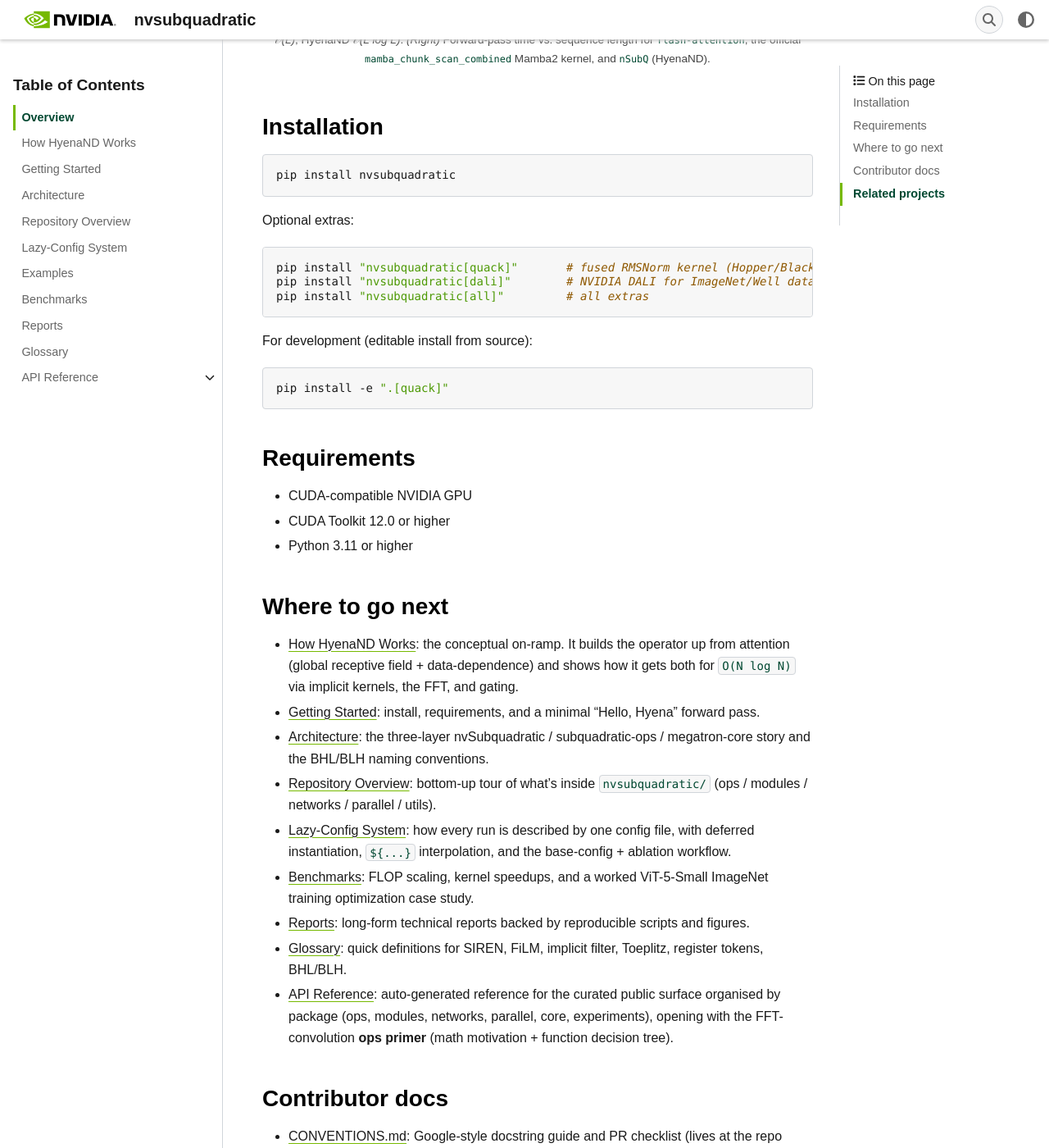
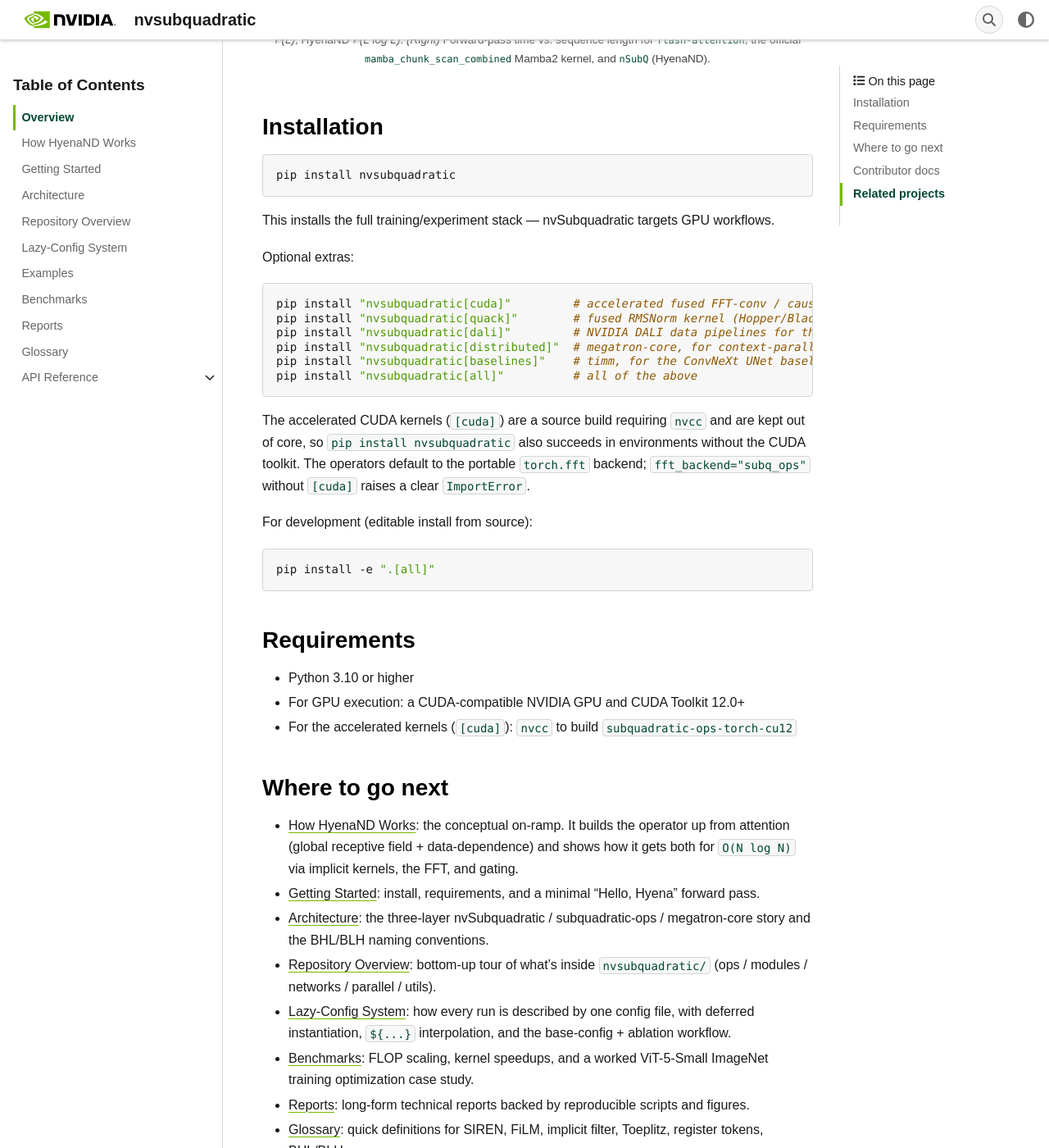
Before and after one commit to NVIDIA-BioNeMo/nvSubquadratic, a Sphinx documentation site: the page built from docs/index.rst, in a window 1280 px wide and 1400 px high, scrolled down 890 px. Shown: the whole window at 82% size. Built offline with Sphinx 7.4.7, drawn with Linux system fonts in a browser that asks for light colours; some web fonts are replaced.

Commit message:
Enable py10 support, make non-core deps optional (#136)
* allow py10 env

Signed-off-by: Farhad Ramezanghorbani <farhadr@nvidia.com>

* py10

Signed-off-by: Farhad Ramezanghorbani <farhadr@nvidia.com>

* 0.1.1: CPU-installable core, optional [cuda]/[distributed]/[baselines] extras

* fix ci deps

Signed-off-by: Farhad Ramezanghorbani <farhadr@nvidia.com>

---------

Signed-off-by: Farhad Ramezanghorbani <farhadr@nvidia.com>

```diff
--- a/docs/index.rst
+++ b/docs/index.rst
@@ -85,26 +85,38 @@
 
     pip install nvsubquadratic
 
+This installs the full training/experiment stack — nvSubquadratic targets GPU
+workflows.
+
 Optional extras:
 
 .. code-block:: bash
 
-    pip install "nvsubquadratic[quack]"       # fused RMSNorm kernel (Hopper/Blackwell only)
-    pip install "nvsubquadratic[dali]"        # NVIDIA DALI for ImageNet/Well data pipelines
-    pip install "nvsubquadratic[all]"         # all extras
+    pip install "nvsubquadratic[cuda]"         # accelerated fused FFT-conv / causal-conv CUDA kernels
+    pip install "nvsubquadratic[quack]"        # fused RMSNorm kernel (Hopper/Blackwell only)
+    pip install "nvsubquadratic[dali]"         # NVIDIA DALI data pipelines for the examples
+    pip install "nvsubquadratic[distributed]"  # megatron-core, for context-parallel / distributed training
+    pip install "nvsubquadratic[baselines]"    # timm, for the ConvNeXt UNet baseline models
+    pip install "nvsubquadratic[all]"          # all of the above
+
+The accelerated CUDA kernels (``[cuda]``) are a source build requiring ``nvcc``
+and are kept out of core, so ``pip install nvsubquadratic`` also succeeds in
+environments without the CUDA toolkit. The operators default to the portable
+``torch.fft`` backend; ``fft_backend="subq_ops"`` without ``[cuda]`` raises a
+clear ``ImportError``.
 
 For development (editable install from source):
 
 .. code-block:: bash
 
-    pip install -e ".[quack]"
+    pip install -e ".[all]"
 
 Requirements
 ------------
 
-- CUDA-compatible NVIDIA GPU
-- CUDA Toolkit 12.0 or higher
-- Python 3.11 or higher
+- Python 3.10 or higher
+- For GPU execution: a CUDA-compatible NVIDIA GPU and CUDA Toolkit 12.0+
+- For the accelerated kernels (``[cuda]``): ``nvcc`` to build ``subquadratic-ops-torch-cu12``
 
 Where to go next
 ----------------
```
Also changed, not shown: CHANGELOG.md (added, +57 -0 lines), README.md (+17 -5 lines), docs/getting_started.md (+8 -4 lines), pyproject.toml (+39 -11 lines), 8 other files.
